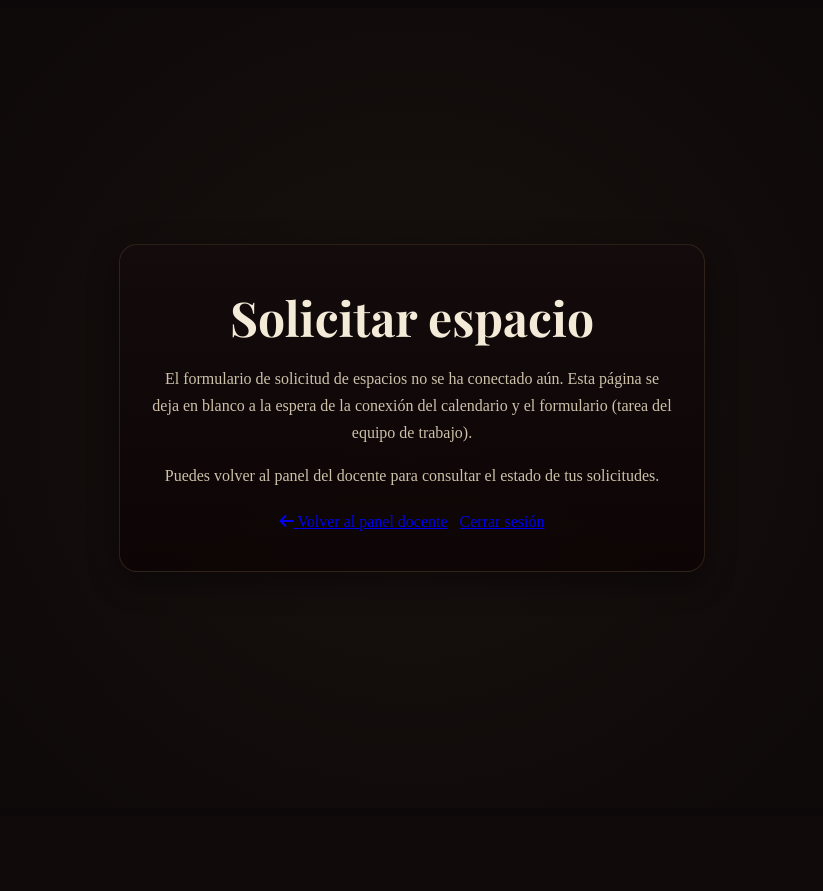
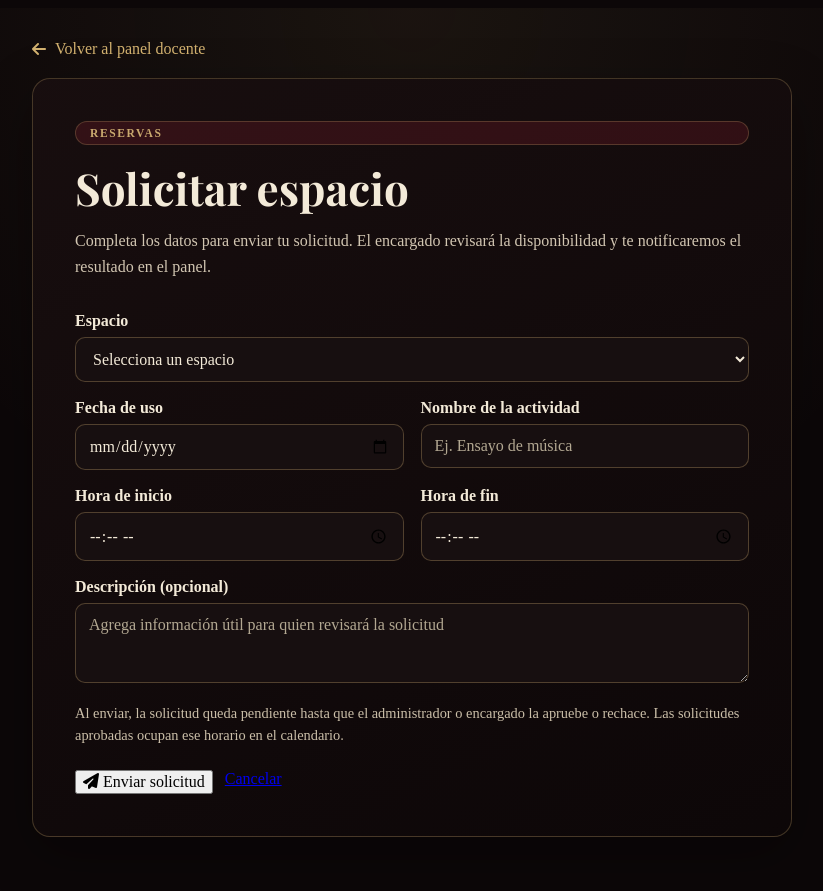
Before and after one commit to Juan0-stack/Proyecto-sena-, a Flask app: page /pan in a window 1280 px wide. Shown: the whole page, without its empty margins (228-1051 px from the left). Before the commit the page ends 572 px from the top, so only its background shows below. Run offline with Flask 3, Linux system fonts and the light colour scheme.

Commit message:
correccion v2

```diff
--- a/templates/solicitud_espacio.html
+++ b/templates/solicitud_espacio.html
@@ -3,31 +3,111 @@
 <head>
     <meta charset="UTF-8">
     <meta name="viewport" content="width=device-width, initial-scale=1.0">
-    <title>ISAILO MAPS — Solicitar espacio</title>
-    <link rel="stylesheet" href="../static/css/tokens.css?v=1">
-    <link rel="stylesheet" href="../static/css/calidad.css?v=2">
+    <title>Solicitar espacio | ISAILO MAPS</title>
+    <link rel="stylesheet" href="{{ url_for('static', filename='css/tokens.css') }}">
+    <link rel="stylesheet" href="{{ url_for('static', filename='css/calidad.css') }}">
     <link href="https://fonts.googleapis.com/css2?family=Playfair+Display:wght@600;700;900&family=Inter:wght@400;500;600;700&display=swap" rel="stylesheet">
     <link rel="stylesheet" href="https://cdnjs.cloudflare.com/ajax/libs/font-awesome/6.5.0/css/all.min.css">
     <style>
-        .blank-body { min-height: 100vh; background: radial-gradient(1200px circle at 50% 50%, rgba(201,169,110,0.06), transparent 60%), var(--bg, #0c0708); color: var(--texto, #F3EAD8); display: flex; flex-direction: column; }
-        .blank-main { flex: 1; display: flex; align-items: center; justify-content: center; padding: 32px; }
-        .blank-card { text-align: center; max-width: 520px; display: flex; flex-direction: column; gap: 16px; padding: 40px 32px; border-radius: var(--radio-lg, 18px); border: 1px solid var(--linea, rgba(201,169,110,0.16)); background: linear-gradient(180deg, rgba(19,11,12,0.98), rgba(13,5,5,0.92)); box-shadow: var(--sombra, 0 10px 30px rgba(0,0,0,0.35)); }
-        .blank-card__title { margin: 0; font-family: var(--fuente-titulo, 'Playfair Display', Georgia, serif); font-size: clamp(32px, 5vw, 48px); }
-        .blank-card__text { margin: 0; color: var(--texto-2, #CDC1AA); line-height: 1.7; }
-        .blank-actions { display: flex; flex-wrap: wrap; justify-content: center; gap: 12px; margin-top: 8px; }
+        .sol-page { min-height:100vh; padding:32px 18px; background:radial-gradient(900px circle at 50% 0,rgba(201,169,110,.08),transparent 65%),var(--bg,#0c0708); color:var(--texto,#F3EAD8); }
+        .sol-wrap { width:min(760px,100%); margin:auto; }
+        .sol-back { display:inline-flex; gap:9px; align-items:center; margin:0 0 20px; color:#d2b16f; text-decoration:none; }
+        .sol-card { padding:clamp(22px,5vw,42px); border:1px solid rgba(201,169,110,.28); border-radius:18px; background:linear-gradient(155deg,rgba(24,14,15,.98),rgba(13,7,8,.98)); box-shadow:0 18px 55px #0005; }
+        .sol-title { margin:0 0 8px; font:700 clamp(30px,5vw,44px)/1.15 'Playfair Display',Georgia,serif; }
+        .sol-intro { margin:0 0 26px; color:#d2c6b2; line-height:1.65; }
+        .sol-grid { display:grid; grid-template-columns:repeat(2,minmax(0,1fr)); gap:17px; }
+        .sol-field { display:flex; flex-direction:column; gap:7px; }
+        .sol-field--full { grid-column:1/-1; }
+        .sol-field label { font-weight:600; }
+        .sol-field input,.sol-field select,.sol-field textarea { width:100%; box-sizing:border-box; border:1px solid rgba(201,169,110,.32); border-radius:10px; padding:12px 13px; color:#f3ead8; background:#170f10; font:inherit; }
+        .sol-field input:focus,.sol-field select:focus,.sol-field textarea:focus { outline:2px solid #c9a96e; outline-offset:2px; }
+        .sol-note { color:#cbbfa9; font-size:.9rem; line-height:1.5; margin:20px 0 0; }
+        .sol-message { margin:18px 0 0; padding:13px 15px; border-radius:10px; line-height:1.5; }
+        .sol-message[hidden] { display:none; }
+        .sol-message--ok { border:1px solid #508d68; background:#173222; color:#d8f3df; }
+        .sol-message--error { border:1px solid #a54f58; background:#351619; color:#ffe0e1; }
+        .sol-actions { display:flex; flex-wrap:wrap; gap:12px; margin-top:24px; }
+        .sol-actions button { font:inherit; cursor:pointer; }
+        .sol-actions button:disabled { opacity:.65; cursor:wait; }
+        @media(max-width:560px) { .sol-grid { grid-template-columns:1fr; } .sol-field--full { grid-column:auto; } }
     </style>
 </head>
-<body class="blank-body">
-    <main class="blank-main">
-        <section class="blank-card">
-            <h1 class="blank-card__title">Solicitar espacio</h1>
-            <p class="blank-card__text">El formulario de solicitud de espacios no se ha conectado aún. Esta página se deja en blanco a la espera de la conexión del calendario y el formulario (tarea del equipo de trabajo).</p>
-            <p class="blank-card__text">Puedes volver al panel del docente para consultar el estado de tus solicitudes.</p>
-            <div class="blank-actions">
-                <a class="btn-admin btn-admin--primario" href="/maestro/panel"><i class="fas fa-arrow-left"></i> Volver al panel docente</a>
-                <a class="btn-admin btn-admin--outline" href="/logout">Cerrar sesión</a>
-            </div>
+<body class="sol-page">
+    <main class="sol-wrap">
+        <a class="sol-back" href="/maestro/panel"><i class="fas fa-arrow-left" aria-hidden="true"></i> Volver al panel docente</a>
+        <section class="sol-card" aria-labelledby="solTitulo">
+            <span class="seccion-pastilla">Reservas</span>
+            <h1 class="sol-title" id="solTitulo">Solicitar espacio</h1>
+            <p class="sol-intro">Completa los datos para enviar tu solicitud. El encargado revisará la disponibilidad y te notificaremos el resultado en el panel.</p>
+            <form id="solicitudEspacioForm" autocomplete="off">
+                <div class="sol-grid">
+                    <div class="sol-field sol-field--full">
+                        <label for="idEspacio">Espacio</label>
+                        <select id="idEspacio" name="id_espacio" required>
+                            <option value="">Selecciona un espacio</option>
+                            {% for espacio in espacios %}
+                            <option value="{{ espacio.id_espacio }}">{{ espacio.nombre }}</option>
+                            {% endfor %}
+                        </select>
+                    </div>
+                    <div class="sol-field"><label for="fechaUso">Fecha de uso</label><input id="fechaUso" name="fecha_uso" type="date" required></div>
+                    <div class="sol-field"><label for="actividad">Nombre de la actividad</label><input id="actividad" name="nombre_actividad" type="text" maxlength="100" required placeholder="Ej. Ensayo de música"></div>
+                    <div class="sol-field"><label for="horaInicio">Hora de inicio</label><input id="horaInicio" name="hora_inicio" type="time" required></div>
+                    <div class="sol-field"><label for="horaFin">Hora de fin</label><input id="horaFin" name="hora_fin" type="time" required></div>
+                    <div class="sol-field sol-field--full"><label for="descripcion">Descripción (opcional)</label><textarea id="descripcion" name="descripcion" rows="3" maxlength="255" placeholder="Agrega información útil para quien revisará la solicitud"></textarea></div>
+                </div>
+                <p class="sol-note">Al enviar, la solicitud queda pendiente hasta que el administrador o encargado la apruebe o rechace. Las solicitudes aprobadas ocupan ese horario en el calendario.</p>
+                <p class="sol-message sol-message--ok" id="mensajeExito" role="status" aria-live="polite" hidden></p>
+                <p class="sol-message sol-message--error" id="mensajeError" role="alert" aria-live="assertive" hidden></p>
+                <div class="sol-actions">
+                    <button class="btn-admin btn-admin--primario" id="enviarSolicitud" type="submit"><i class="fas fa-paper-plane" aria-hidden="true"></i> Enviar solicitud</button>
+                    <a class="btn-admin btn-admin--outline" href="/maestro/panel">Cancelar</a>
+                </div>
+            </form>
         </section>
     </main>
+    <script>
+        (function () {
+            const form = document.getElementById('solicitudEspacioForm');
+            const fecha = document.getElementById('fechaUso');
+            const boton = document.getElementById('enviarSolicitud');
+            const exito = document.getElementById('mensajeExito');
+            const error = document.getElementById('mensajeError');
+            function fechaLocal() {
+                const hoy = new Date();
+                hoy.setMinutes(hoy.getMinutes() - hoy.getTimezoneOffset());
+                return hoy.toISOString().slice(0, 10);
+            }
+            fecha.min = fechaLocal();
+
+            form.addEventListener('submit', async function (evento) {
+                evento.preventDefault();
+                exito.hidden = true;
+                error.hidden = true;
+                const datos = Object.fromEntries(new FormData(form).entries());
+                boton.disabled = true;
+                boton.innerHTML = '<i class="fas fa-spinner fa-spin" aria-hidden="true"></i> Enviando…';
+                try {
+                    const respuesta = await fetch('/api/solicitudes', {
+                        method: 'POST',
+                        headers: { 'Content-Type': 'application/json' },
+                        body: JSON.stringify(datos)
+                    });
+                    const resultado = await respuesta.json();
+                    if (!respuesta.ok || !resultado.ok) throw new Error(resultado.error || 'No se pudo enviar la solicitud.');
+                    form.reset();
+                    fecha.min = fechaLocal();
+                    exito.textContent = 'Solicitud enviada. Puedes consultar su estado desde el panel docente.';
+                    exito.hidden = false;
+                } catch (problema) {
+                    error.textContent = problema.message || 'Ocurrió un error al enviar la solicitud.';
+                    error.hidden = false;
+                } finally {
+                    boton.disabled = false;
+                    boton.innerHTML = '<i class="fas fa-paper-plane" aria-hidden="true"></i> Enviar solicitud';
+                }
+            });
+        })();
+    </script>
 </body>
 </html>
```
Also changed, not shown: GUIA_PARA_EL_EQUIPO.md (deleted, +0 -117 lines), INFORME_COMPLEJIDAD.md (deleted, +0 -24 lines), routes/clientes_routes.py (+11 -2 lines).
